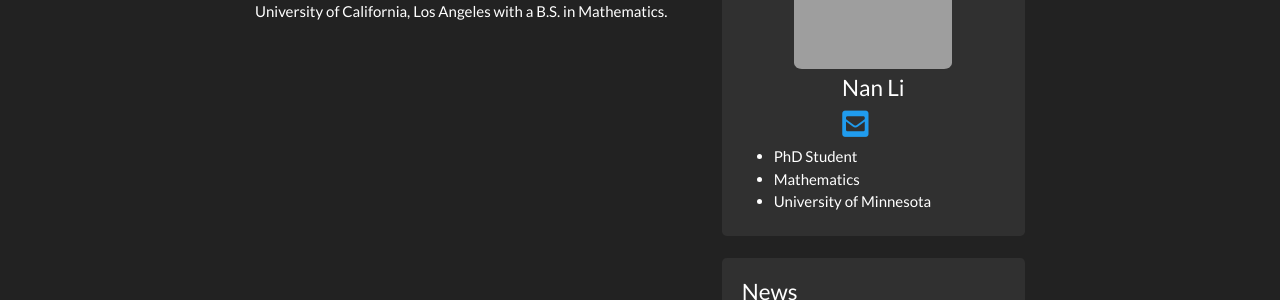
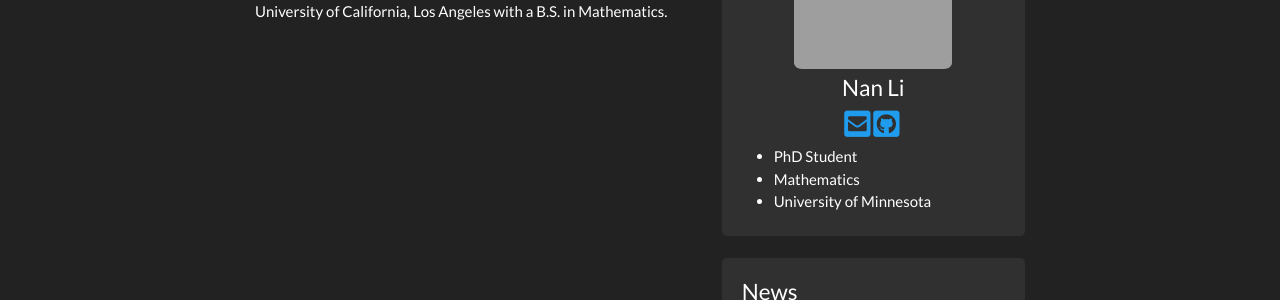
Before and after one commit to eigennan/eigennan.github.io, a Jekyll site: the page built from _pages/home.md, in a window 1280 px wide. Shown: the part 188-488 px from the top of the page. Built offline with Jekyll 4.4.1, drawn with Linux system fonts in a browser that asks for light colours; a style sheet for code colours, icons or effects is not loaded.

Commit message:
Update sidebar.html

```diff
--- a/_includes/sidebar.html
+++ b/_includes/sidebar.html
@@ -6,8 +6,8 @@
    <h4>{{ member.name }}</h4>
    <div style="margin-bottom:5px">
    {% if member.email %}<a href="mailto:{{ member.email }}" target="_blank"><i class="fa fa-envelope-square fa-2x"></i></a> {% endif %}
-   {% if member.github %} <a href="{{ member.github }}" target="_blank"><i class="fa fa-github-square fa-2x"></i></a> {% endif %}
-   {% if member.linkedin %} <a href="{{ member.linkedin }}" target="_blank"><i class="fa fa-linkedin-square fa-2x"></i></a> {% endif %}
+   {% if member.github %} <a href="{{ member.github }}" target="_blank"><i class="fab fa-github-square fa-2x"></i></a> {% endif %}
+   {% if member.linkedin %} <a href="{{ member.linkedin }}" target="_blank"><i class="fab fa-linkedin-square fa-2x"></i></a> {% endif %}
    {% if member.scholar %} <a href="{{ member.scholar }}" target="_blank"><i class="ai ai-google-scholar-square ai-2x"></i></a> {% endif %}
    {% if member.cv %} <a href="{{ site.url }}{{ site.baseurl }}/{{ member.cv }}" target="_blank"><i class="ai ai-cv-square ai-2x"></i></a> {% endif %}
    {% if member.researchgate %} <a href="{{ member.researchgate }}" target="_blank"><i class="ai ai-researchgate-square ai-2x"></i></a> {% endif %}
```
